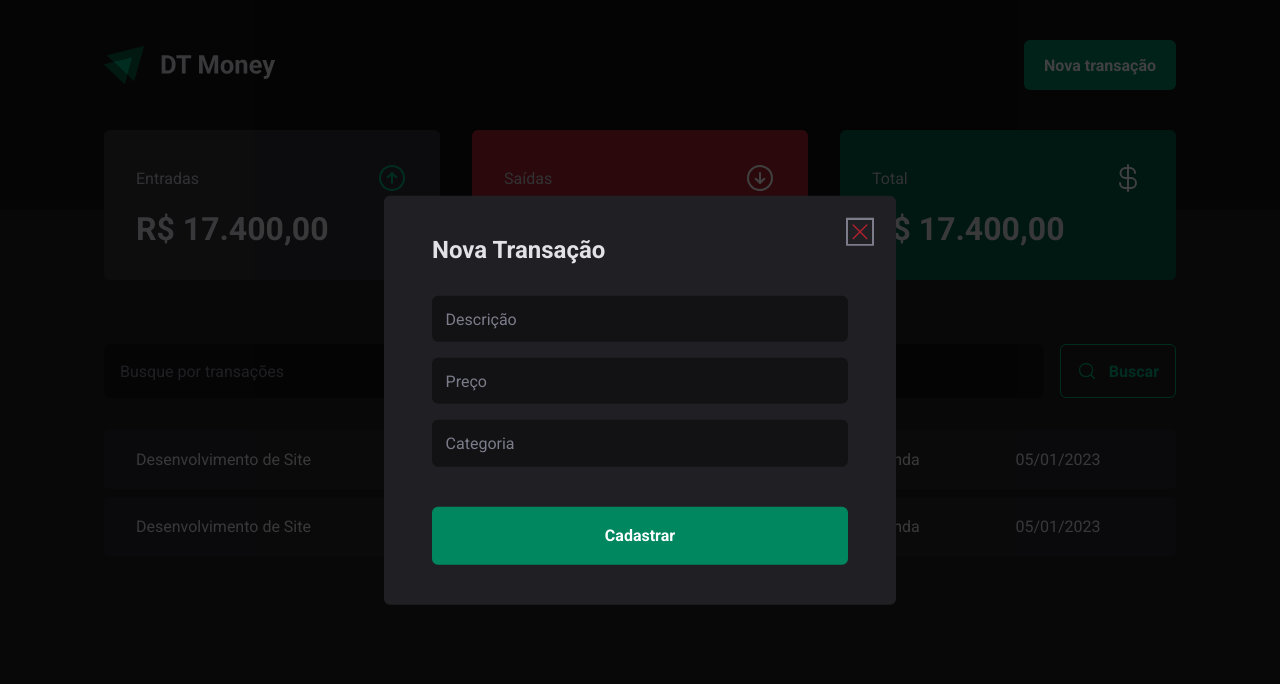
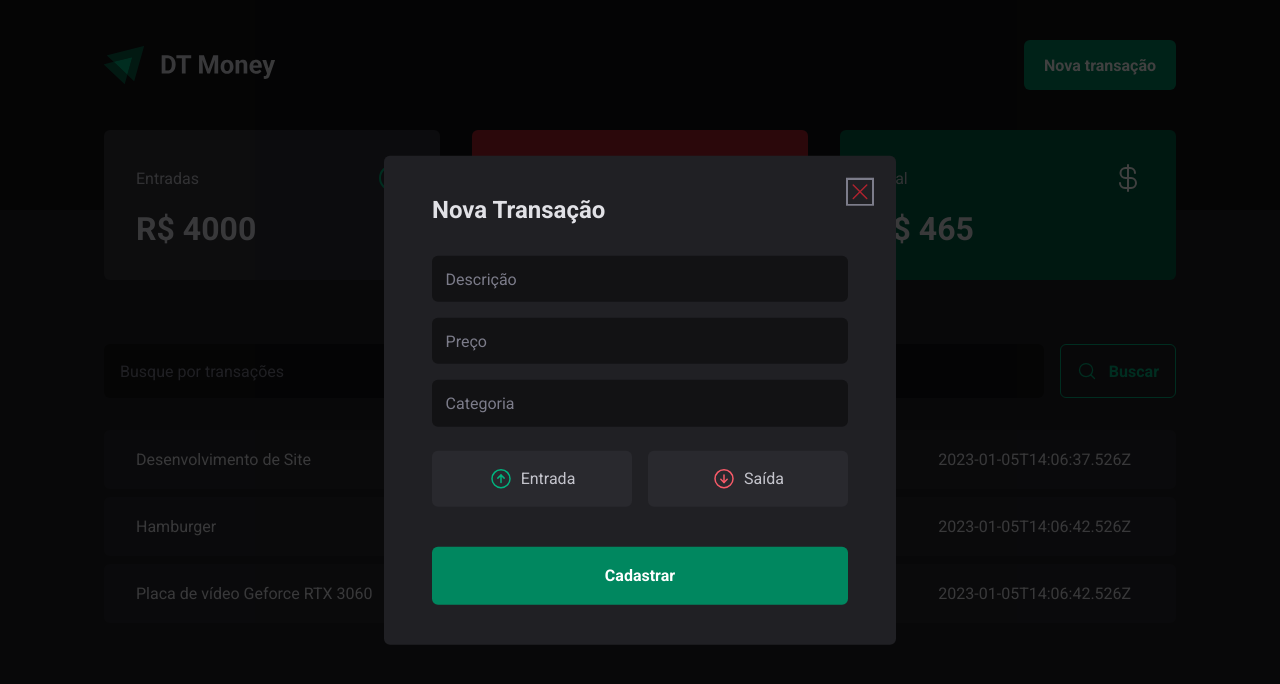
Before and after one commit to marcos-jesus/03-ignite-DT-Money, a React (Vite) app: page / in a window 1280 px wide. Both pictures are taken after a click on the button "Nova transação". Shown: the top 684 px of the page. Built offline with nearby package versions, Linux system fonts and the light colour scheme; data requests are answered from the project's data file.

Commit message:
Implement Req API, useContext, calc with reduce

```diff
--- a/package.json
+++ b/package.json
@@ -6,10 +6,12 @@
   "scripts": {
     "dev": "vite",
     "build": "tsc && vite build",
-    "preview": "vite preview"
+    "preview": "vite preview",
+    "dev:server": "json-server server.json -w -d 500"
   },
   "dependencies": {
     "@radix-ui/react-dialog": "^1.0.2",
+    "@radix-ui/react-radio-group": "^1.1.0",
     "phosphor-react": "^1.4.1",
     "react": "^18.2.0",
     "react-dom": "^18.2.0",
@@ -20,6 +22,7 @@
     "@types/react-dom": "^18.0.9",
     "@types/styled-components": "^5.1.26",
     "@vitejs/plugin-react": "^3.0.0",
+    "json-server": "^0.17.1",
     "typescript": "^4.9.3",
     "vite": "^4.0.0"
   }
--- /dev/null
+++ b/server.json
@@ -0,0 +1,28 @@
+{
+  "transactions": [
+    {
+      "id": 1,
+      "description": "Desenvolvimento de Site",
+      "type": "income",
+      "category":  "Venda",
+      "price": 4000,
+      "createdAt": "2023-01-05T14:06:37.526Z"
+    },
+    {
+      "id": 2,
+      "description": "Hamburger",
+      "type": "outcome",
+      "category":  "Alimentação",
+      "price": 35,
+      "createdAt": "2023-01-05T14:06:42.526Z"
+    },
+    {
+      "id": 3,
+      "description": "Placa de vídeo Geforce RTX 3060",
+      "type": "outcome",
+      "category":  "Hardware",
+      "price": 3500,
+      "createdAt": "2023-01-05T14:06:42.526Z"
+    }
+  ]
+}
--- a/src/App.tsx
+++ b/src/App.tsx
@@ -1,4 +1,5 @@
 import { ThemeProvider } from "styled-components"
+import { TransactionsProvider } from './contexts/TransactionsContext'
 import { Transactions } from "./pages/Transactions"
 import { GlobalStyle } from "./styles/global"
 import { defaultTheme } from "./styles/themes/default"
@@ -7,7 +8,10 @@ import { defaultTheme } from "./styles/themes/default"
 export function App() {
  return (
   <ThemeProvider theme={defaultTheme}>
-    <Transactions/>
+
+    <TransactionsProvider>
+      <Transactions/>
+    </TransactionsProvider>
     <GlobalStyle />
   </ThemeProvider>
  )
--- a/src/components/NewTransactionModal/index.tsx
+++ b/src/components/NewTransactionModal/index.tsx
@@ -1,6 +1,6 @@
 import * as Dialog from '@radix-ui/react-dialog'
-import { X } from 'phosphor-react'
-import { Overlay, Content, CloseButton } from './styles'
+import { X, ArrowCircleDown, ArrowCircleUp} from 'phosphor-react'
+import { Overlay, Content, CloseButton, TransactionType, TransactionTypeButton } from './styles'
 export function NewTransactionModal() {
   return (
     <Dialog.Portal>
@@ -18,6 +18,17 @@ export function NewTransactionModal() {
             <input type="number" placeholder='Preço' required />
             <input type="text" placeholder='Categoria' required />
 
+            <TransactionType>
+              <TransactionTypeButton variant='income' value='income'>
+                <ArrowCircleUp size={24}/>
+                Entrada
+              </TransactionTypeButton>
+
+              <TransactionTypeButton variant='outcome' value='outcome'>
+                <ArrowCircleDown size={24} />
+                Saída
+              </TransactionTypeButton>
+            </TransactionType>
             <button type='submit'>
               Cadastrar
             </button>
--- a/src/components/NewTransactionModal/styles.ts
+++ b/src/components/NewTransactionModal/styles.ts
@@ -1,5 +1,6 @@
 import styled from 'styled-components';
 import * as Dialog from  '@radix-ui/react-dialog'
+import * as RadioGroup from '@radix-ui/react-radio-group'
 
 export const Overlay = styled(Dialog.Overlay)`
   position: fixed;
@@ -72,3 +73,45 @@ export const CloseButton = styled(Dialog.Close)`
     outline: none;
   }
 `
+
+export const TransactionType = styled(RadioGroup.Root)`
+  display: grid;
+  grid-template-columns: repeat(2, 1fr);
+  gap: 1rem;
+  margin-top: 0.5rem;
+`
+
+interface TransactionTypeButtonProps {
+  variant: 'income' | 'outcome'
+}
+
+export const TransactionTypeButton = styled(RadioGroup.Item)<TransactionTypeButtonProps>`
+  background: ${(props) => props.theme['gray-700']};
+  padding: 1rem;
+  display: flex;
+  align-items: center;
+  justify-content: center;
+  gap: 0.5rem;
+  border-radius: 6px;
+  cursor: pointer;
+  border: 0;
+  color: ${(props) => props.theme['gray-300']};
+
+  svg {
+    color: ${(props) => props.variant === 'income' ? props.theme['green-300'] : props.theme['red-300']};
+  }
+
+  &[data-state='unchecked']:hover {
+    background: ${(props) => props.theme['gray-600']};
+    transition: background-color 0.2s;
+  }
+
+  &[data-state='checked'] {
+    color: ${(props) => props.theme.white};
+    background: ${(props) => props.variant === 'income' ? props.theme['green-500']:props.theme['red-500']};
+
+    svg {
+      color: ${(props) => props.theme.white};
+    }
+  }
+`
--- a/src/components/Summary/index.tsx
+++ b/src/components/Summary/index.tsx
@@ -1,7 +1,24 @@
 import { SummaryContainer, SumaryCard } from './styles'
 import { ArrowCircleUp, ArrowCircleDown, CurrencyDollar} from 'phosphor-react'
+import { useContext } from 'react'
+import { TransactionsContext } from '../../contexts/TransactionsContext'
 
 export function Summary() {
+  const { transactions } = useContext(TransactionsContext)
+
+  const summary = transactions.reduce((acc, transaction) => {
+    if(transaction.type === 'income') {
+      acc.income += transaction.price
+      acc.total += transaction.price
+    } else {
+      acc.outcome += transaction.price
+      acc.total -= transaction.price
+    }
+
+    return acc
+
+  }, { income: 0, outcome: 0, total: 0})
+
   return (
     <SummaryContainer>
       <SumaryCard>
@@ -10,7 +27,7 @@ export function Summary() {
           <ArrowCircleUp size={32} color="#00b37e" />
         </header>
 
-        <strong> R$ 17.400,00 </strong>
+        <strong> R$ {summary.income} </strong>
       </SumaryCard>
 
       <SumaryCard variant='red'>
@@ -19,7 +36,7 @@ export function Summary() {
           <ArrowCircleDown size={32} color="#fff" />
         </header>
 
-        <strong> R$ 17.400,00 </strong>
+        <strong> R$ {summary.outcome} </strong>
       </SumaryCard>
 
       <SumaryCard variant='green'>
@@ -28,7 +45,7 @@ export function Summary() {
           <CurrencyDollar size={32} color="#fff" />
         </header>
 
-        <strong> R$ 17.400,00 </strong>
+        <strong> R$ {summary.total} </strong>
       </SumaryCard>
 
     </SummaryContainer>
--- /dev/null
+++ b/src/contexts/TransactionsContext.tsx
@@ -0,0 +1,43 @@
+import { createContext, ReactNode, useEffect, useState } from "react";
+
+interface Transaction {
+  id: number
+  description: string
+  type: 'income' | 'outcome'
+  category: string
+  price: number
+  createdAt: Date,
+}
+
+interface TransactionContextType {
+  transactions: Transaction[]
+}
+
+interface TransactionsProviderProps {
+  children: ReactNode;
+}
+
+
+export const TransactionsContext = createContext({} as TransactionContextType)
+
+export function TransactionsProvider({children}: TransactionsProviderProps) {
+  const [transactions, setTransactions] = useState<Transaction[]>([])
+
+  async function loadTransactions() {
+    const response = await fetch('http://localhost:3000/transactions')
+    const data = await response.json();
+
+    setTransactions(data)
+
+  }
+
+  useEffect(() => {
+    loadTransactions()
+  },[])
+
+  return (
+    <TransactionsContext.Provider value={{ transactions }}>
+      {children}
+    </TransactionsContext.Provider>
+  )
+}
--- a/src/pages/Transactions/index.tsx
+++ b/src/pages/Transactions/index.tsx
@@ -1,9 +1,17 @@
+import { useContext } from "react";
+import { TransactionsContext } from "../../contexts/TransactionsContext";
+
 import { Header } from "../../components/Header";
 import { Summary } from "../../components/Summary";
 import { SearchForm } from "./components/SearchForm";
+
 import { PriceHighlight, TransactionContainer, TransactionsTable } from "./styles";
 
+
+
 export function Transactions() {
+  const { transactions } = useContext(TransactionsContext)
+
   return(
     <div>
       <Header/>
@@ -13,26 +21,19 @@ export function Transactions() {
         <SearchForm />
         <TransactionsTable>
           <tbody>
-            <tr>
-              <td width="50%">Desenvolvimento de Site</td>
-              <td>
-                <PriceHighlight variant="income">
-                  R$ 12.000,00
-                </PriceHighlight></td>
-              <td>Venda</td>
-              <td>05/01/2023</td>
-            </tr>
-
-            <tr>
-              <td width="50%">Desenvolvimento de Site</td>
-              <td>
-                <PriceHighlight variant="outcome">
-                  R$ -5.000,00
-                </PriceHighlight>
-              </td>
-              <td>Venda</td>
-              <td>05/01/2023</td>
-            </tr>
+            {transactions.map((transaction) => {
+              return(
+                <tr key={transaction.id}>
+                  <td width="50%">{transaction.description}</td>
+                  <td>
+                    <PriceHighlight variant={transaction.type}>
+                      {transaction.price}
+                    </PriceHighlight></td>
+                  <td>{transaction.category}</td>
+                  <td>{transaction.createdAt}</td>
+                </tr>
+              )
+            })}
           </tbody>
         </TransactionsTable>
       </TransactionContainer>
```
Also changed, not shown: 1 other file (tests, documents, lock files or other folders).
